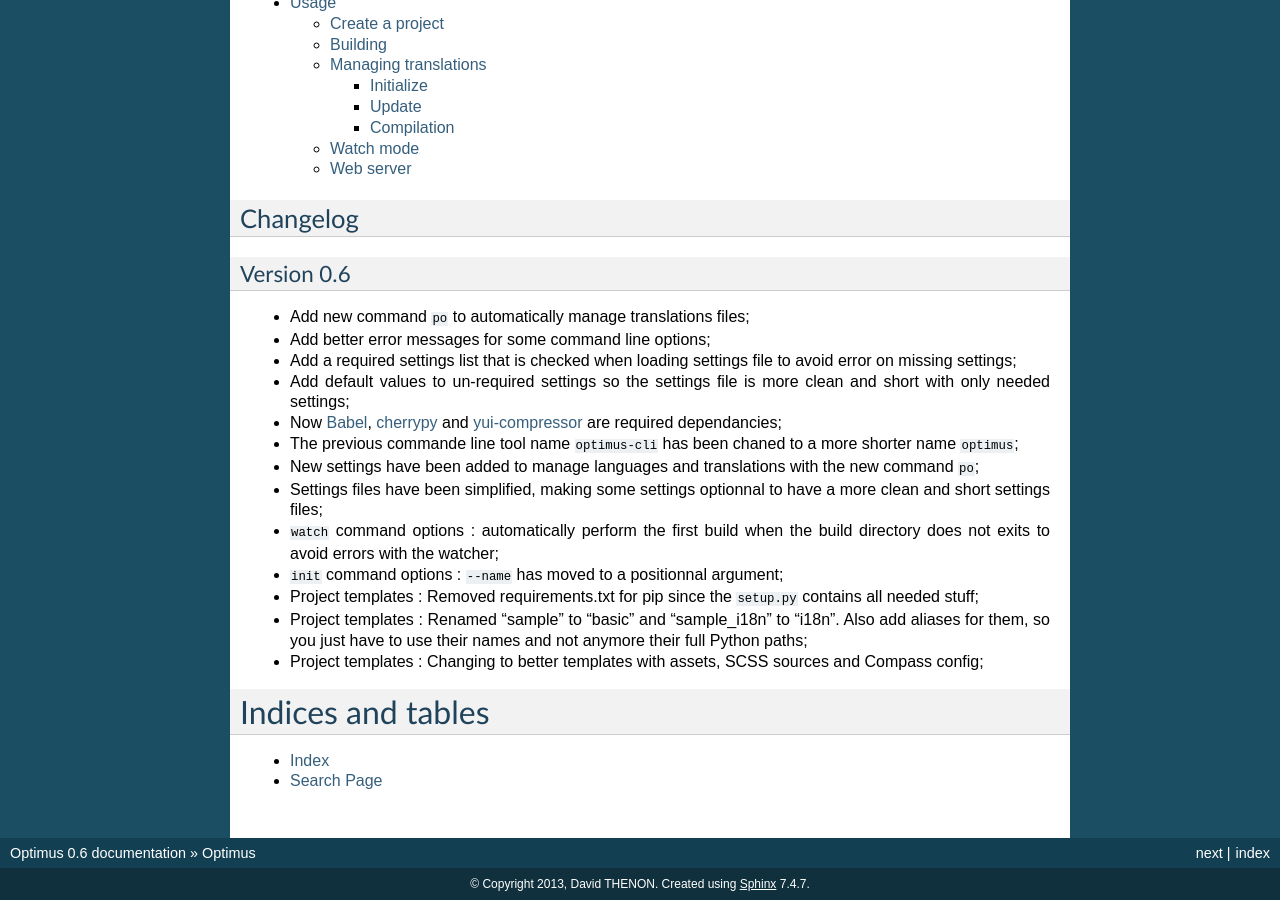
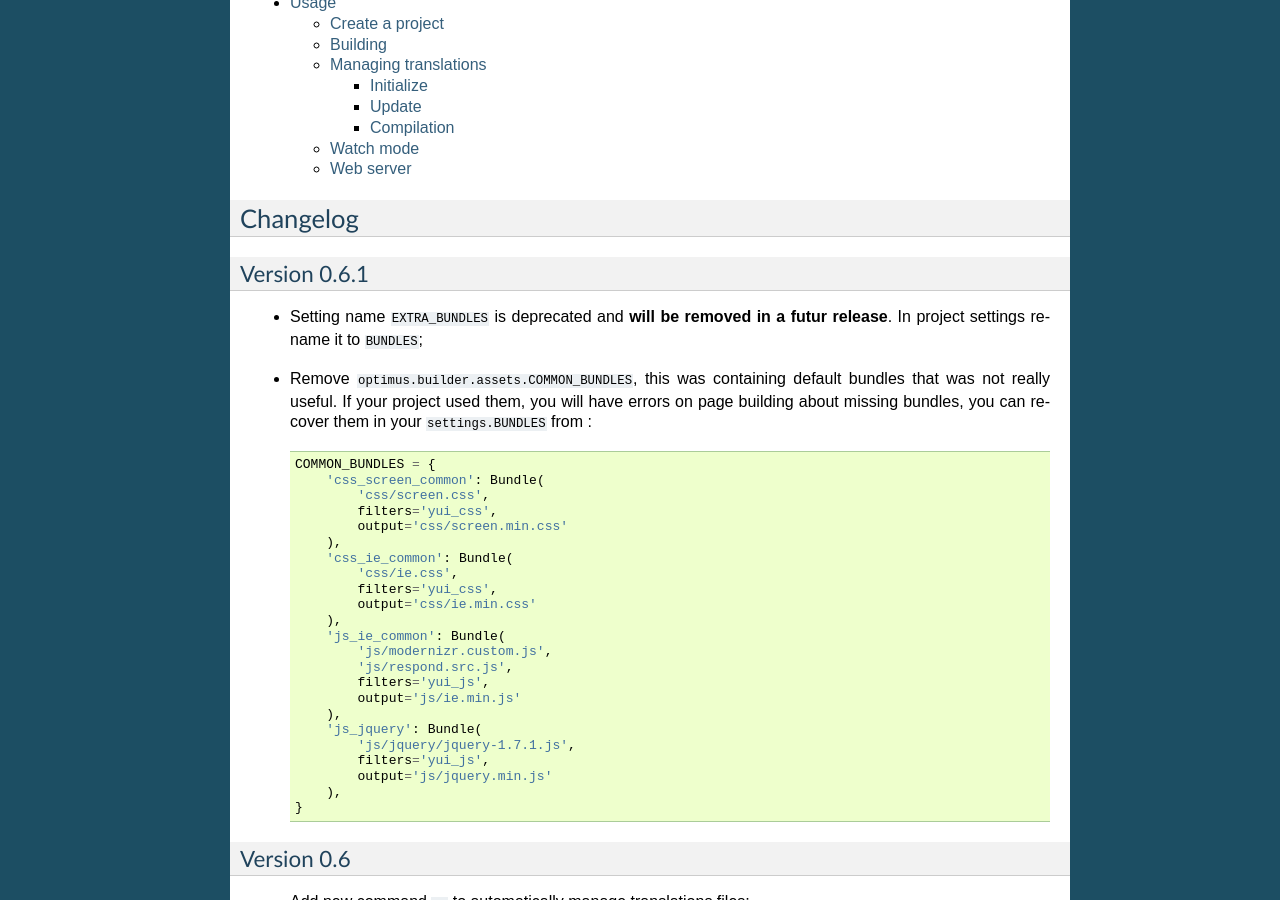
Before and after one commit to sveetch/Optimus, a Sphinx documentation site: the page built from docs/index.rst, in a window 1280 px wide and 900 px high, scrolled down 484 px. Built offline with Sphinx 7.4.7, drawn with Linux system fonts in a browser that asks for light colours.

Commit message:
Deprecate settings name EXTRA_BUNDLES in profit of BUNDLES name, remove optimus.builder.bundles and so remove COMMON_BUNDLES, update projet template samples, update docs

```diff
--- a/docs/index.rst
+++ b/docs/index.rst
@@ -23,6 +23,37 @@ Contents
 Changelog
 ---------
 
+Version 0.6.1
+.............
+
+* Setting name ``EXTRA_BUNDLES`` is deprecated and **will be removed in a futur release**. In project settings rename it to ``BUNDLES``;
+* Remove ``optimus.builder.assets.COMMON_BUNDLES``, this was containing default bundles that was not really useful. If your project used them, you will have errors on page building about missing bundles, you can recover them in your ``settings.BUNDLES`` from : ::
+
+    COMMON_BUNDLES = {
+        'css_screen_common': Bundle(
+            'css/screen.css',
+            filters='yui_css',
+            output='css/screen.min.css'
+        ),
+        'css_ie_common': Bundle(
+            'css/ie.css',
+            filters='yui_css',
+            output='css/ie.min.css'
+        ),
+        'js_ie_common': Bundle(
+            'js/modernizr.custom.js',
+            'js/respond.src.js',
+            filters='yui_js',
+            output='js/ie.min.js'
+        ),
+        'js_jquery': Bundle(
+            'js/jquery/jquery-1.7.1.js',
+            filters='yui_js',
+            output='js/jquery.min.js'
+        ),
+    }
+
+
 Version 0.6
 ...........
 
--- a/docs/usage.rst
+++ b/docs/usage.rst
@@ -124,7 +124,7 @@ This will launch a process that will watch for changes and rebuild pages if need
 
 To stop the watcher process, just use the common keyboard combo ``CTRL+C``.
 
-This useful in development, but note that the watcher is limited to watch only for templates and assets changes.
+This is useful in development, but note that the watcher is limited to watch only for templates and assets changes.
 
 Watch mode will not detect if :
 
```
Also changed, not shown: 5 other files.
